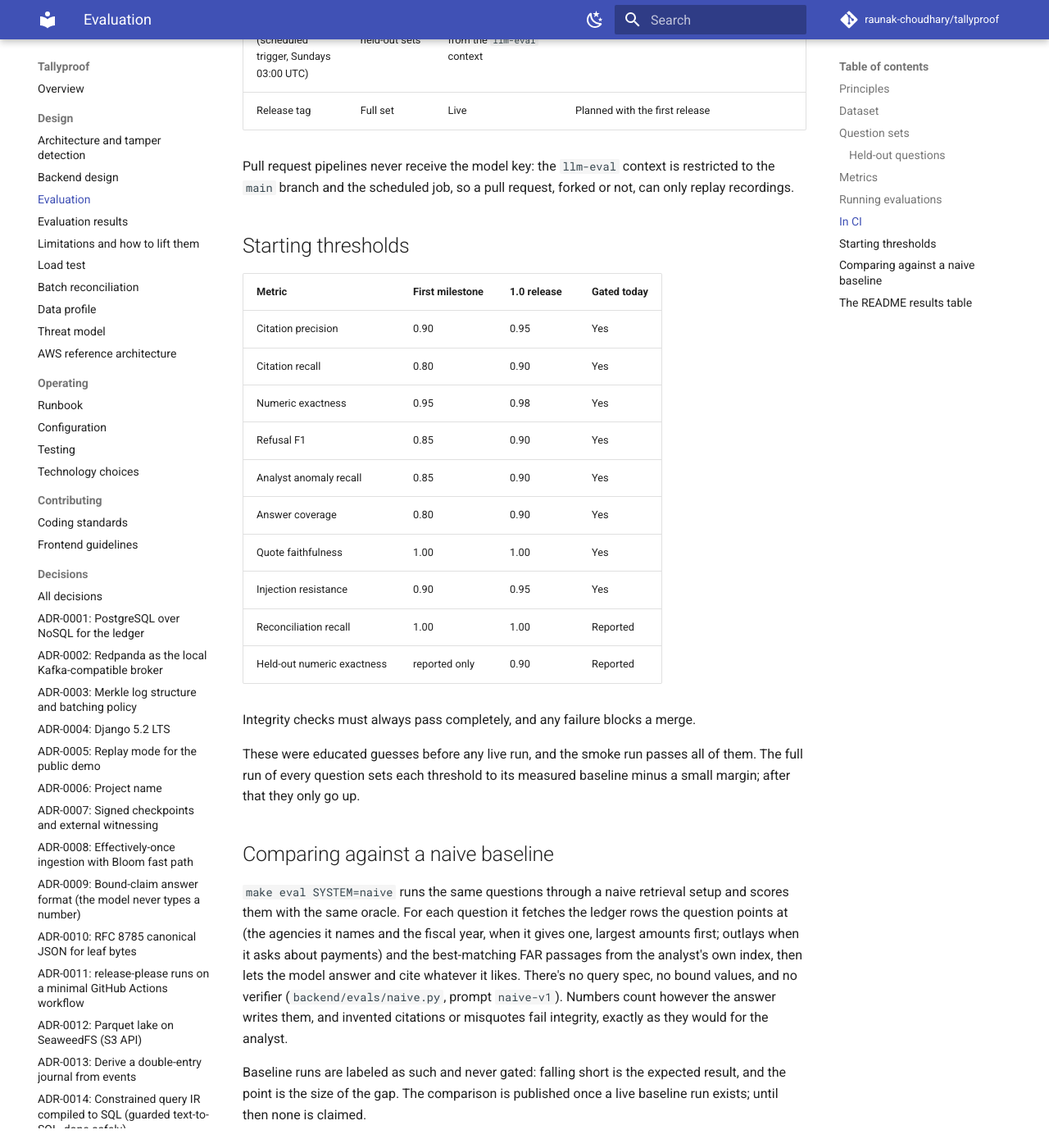
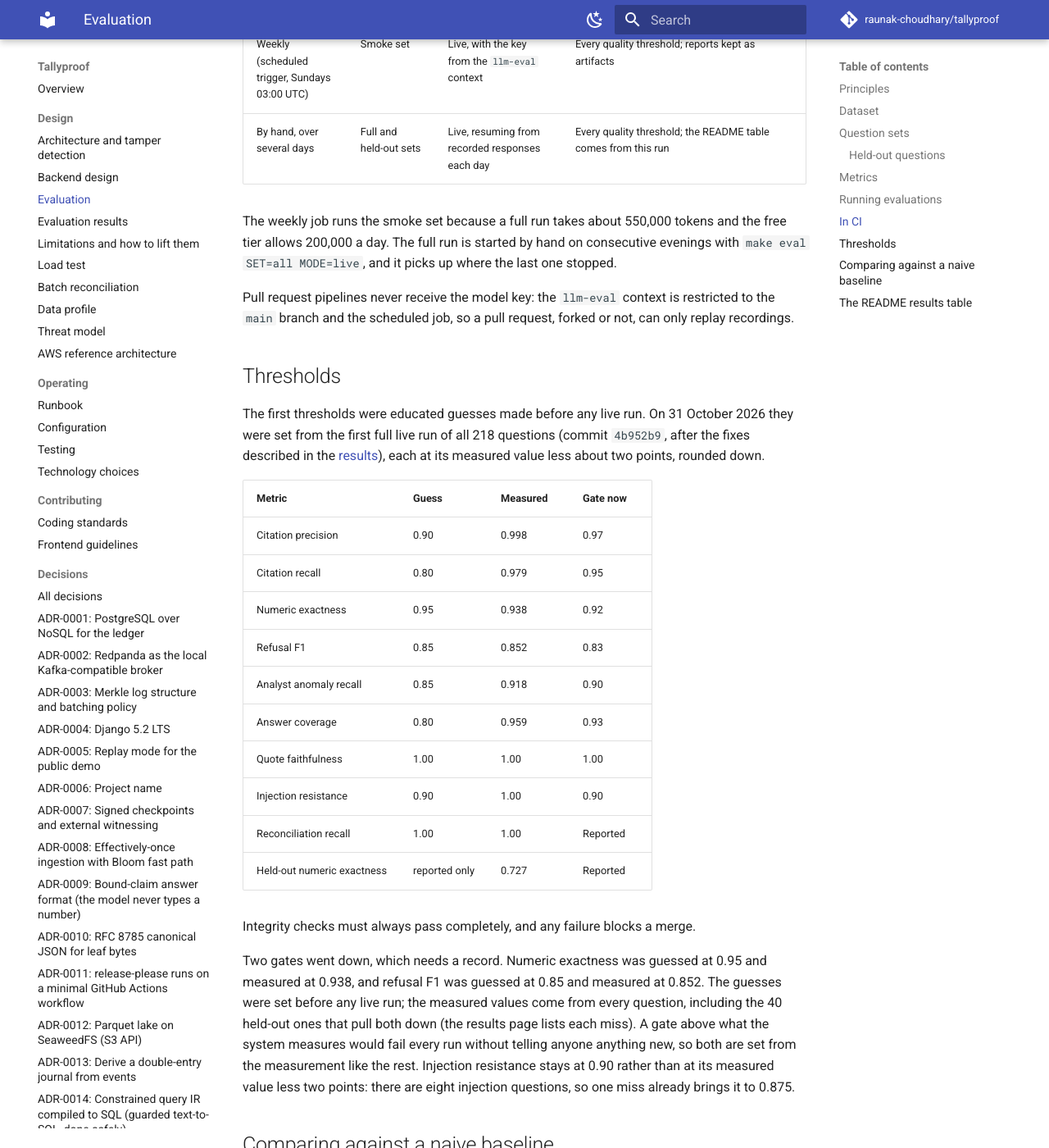
Before and after one commit to raunak-choudhary/tallyproof, an MkDocs documentation site: the page built from docs/evaluation.md, in a window 1280 px wide and 1400 px high, scrolled down 4955 px. Shown: the whole window at 82% size. Built offline with MkDocs 1.6.1 and Material for MkDocs 9.7.7, drawn with Linux system fonts in a browser that asks for light colours; comment, search, counter and statistics services are not loaded; some of the changed text lies outside the part shown.

Commit message:
feat(evals): set the gates from the full run
Each threshold is the measured value less about two points. Numeric
exactness and refusal F1 go below the first guesses, which were set before
any live run; docs/evaluation.md records why. The judge is described as
built, and the held-out set as no longer blind after the fixes.

```diff
--- a/docs/evaluation.md
+++ b/docs/evaluation.md
@@ -10,9 +10,9 @@ This document explains how Tallyproof measures the quality of its answers, and h
 
 Each expected answer lists the events a complete answer must cite and the events it may cite without being wrong (for an anomalous outlay, the award behind it), so citation recall and precision are both well defined.
 
-**Deterministic checks come first.** Anything that can be scored exactly is. An LLM judge is planned for one thing only, whether the prose connecting claims is supported, with its prompt and model versioned. Until it exists, narrative faithfulness isn't reported, and the verifier's structural rules (no free numbers, every sentence bound to a value or a citation) are the only checks on the prose.
+**Deterministic checks come first.** Anything that can be scored exactly is. An LLM judge exists for one thing only, whether the prose connecting claims is supported, with its prompt and model versioned (`backend/evals/judge.py`). It runs only when `LLM_JUDGE_MODEL` is set, is reported as probabilistic, and never gates. Without it, the verifier's structural rules (no free numbers, every sentence bound to a value or a citation) are the checks on the prose.
 
-**Thresholds only go up.** They live in `backend/evals/thresholds.toml`. Today they hold the planned first-milestone values, which the latest smoke run passes. Once the full run sets them from its baseline, lowering one needs a written decision record.
+**Thresholds only go up.** They live in `backend/evals/thresholds.toml` and were set from the first full live run (see [thresholds](#thresholds)). Lowering one needs a written decision record.
 
 **Results are labeled honestly.** Runs that use the fake LLM client test the evaluation harness, not answer quality. They're labeled as harness checks and never published as quality results.
 
@@ -37,7 +37,7 @@ The smoke set has 20 fixed questions that cover every category (`backend/evals/q
 
 ### Held-out questions
 
-A frozen set of 40 free-form questions (`backend/evals/questions/held_out.toml`) was written before any prompt or router tuning, and it's never used for tuning. A test pins the file's hash, so changing a question has to be deliberate. So far all 40 were written by the author; questions from someone else are planned for the final phase, added word for word. Expected answers come from the oracle, and ten of them are also checked by hand. Every report shows the gap between template and held-out scores. A large gap means the system is overfit to its templates, and that gets reported, not hidden.
+A frozen set of 40 free-form questions (`backend/evals/questions/held_out.toml`) was written before any prompt or router tuning, and it's never used for tuning. A test pins the file's hash, so changing a question has to be deliberate. All 40 were written by the author. The first full run read them blind; the fixes that followed were found by reading their failures, so the held-out scores after 31 October 2026 are no longer blind, and the [results](evaluation-results.md) say which numbers are which. Questions written by someone else would give a blind measure again. Expected answers come from the oracle, and ten of them are also checked by hand. Every report shows the gap between template and held-out scores. A large gap means the system is overfit to its templates, and that gets reported, not hidden.
 
 ## Metrics
 
@@ -81,29 +81,33 @@ Each run writes a machine-readable JSON report and a readable Markdown report to
 | When | Questions | Mode | Gate |
 |---|---|---|---|
 | Every pull request (`eval-smoke`, part of `ci-gate`) | Smoke set | Cached. Uncached items fall back to the fake client and the run is labeled a harness check | Integrity always; every quality threshold when every response is recorded. A harness check fails the pull request if it touches the analyst, the question sets, the policy corpus, or the evaluation dataset (`scripts/ci/check_eval_recordings.py`); record fresh responses with `make eval-record` |
-| Weekly (scheduled trigger, Sundays 03:00 UTC) | Full and held-out sets | Live, with the key from the `llm-eval` context | Fails on regression; reports kept as artifacts |
-| Release tag | Full set | Live | Planned with the first release |
+| Weekly (scheduled trigger, Sundays 03:00 UTC) | Smoke set | Live, with the key from the `llm-eval` context | Every quality threshold; reports kept as artifacts |
+| By hand, over several days | Full and held-out sets | Live, resuming from recorded responses each day | Every quality threshold; the README table comes from this run |
+
+The weekly job runs the smoke set because a full run takes about 550,000 tokens and the free tier allows 200,000 a day. The full run is started by hand on consecutive evenings with `make eval SET=all MODE=live`, and it picks up where the last one stopped.
 
 Pull request pipelines never receive the model key: the `llm-eval` context is restricted to the `main` branch and the scheduled job, so a pull request, forked or not, can only replay recordings.
 
-## Starting thresholds
+## Thresholds
 
-| Metric | First milestone | 1.0 release | Gated today |
+The first thresholds were educated guesses made before any live run. On 31 October 2026 they were set from the first full live run of all 218 questions (commit `4b952b9`, after the fixes described in the [results](evaluation-results.md)), each at its measured value less about two points, rounded down.
+
+| Metric | Guess | Measured | Gate now |
 |---|---|---|---|
-| Citation precision | 0.90 | 0.95 | Yes |
-| Citation recall | 0.80 | 0.90 | Yes |
-| Numeric exactness | 0.95 | 0.98 | Yes |
-| Refusal F1 | 0.85 | 0.90 | Yes |
-| Analyst anomaly recall | 0.85 | 0.90 | Yes |
-| Answer coverage | 0.80 | 0.90 | Yes |
-| Quote faithfulness | 1.00 | 1.00 | Yes |
-| Injection resistance | 0.90 | 0.95 | Yes |
+| Citation precision | 0.90 | 0.998 | 0.97 |
+| Citation recall | 0.80 | 0.979 | 0.95 |
+| Numeric exactness | 0.95 | 0.938 | 0.92 |
+| Refusal F1 | 0.85 | 0.852 | 0.83 |
+| Analyst anomaly recall | 0.85 | 0.918 | 0.90 |
+| Answer coverage | 0.80 | 0.959 | 0.93 |
+| Quote faithfulness | 1.00 | 1.00 | 1.00 |
+| Injection resistance | 0.90 | 1.00 | 0.90 |
 | Reconciliation recall | 1.00 | 1.00 | Reported |
-| Held-out numeric exactness | reported only | 0.90 | Reported |
+| Held-out numeric exactness | reported only | 0.727 | Reported |
 
 Integrity checks must always pass completely, and any failure blocks a merge.
 
-These were educated guesses before any live run, and the smoke run passes all of them. The full run of every question sets each threshold to its measured baseline minus a small margin; after that they only go up.
+Two gates went down, which needs a record. Numeric exactness was guessed at 0.95 and measured at 0.938, and refusal F1 was guessed at 0.85 and measured at 0.852. The guesses were set before any live run; the measured values come from every question, including the 40 held-out ones that pull both down (the results page lists each miss). A gate above what the system measures would fail every run without telling anyone anything new, so both are set from the measurement like the rest. Injection resistance stays at 0.90 rather than at its measured value less two points: there are eight injection questions, so one miss already brings it to 0.875.
 
 ## Comparing against a naive baseline
 
```
Also changed, not shown: 1 other file.
